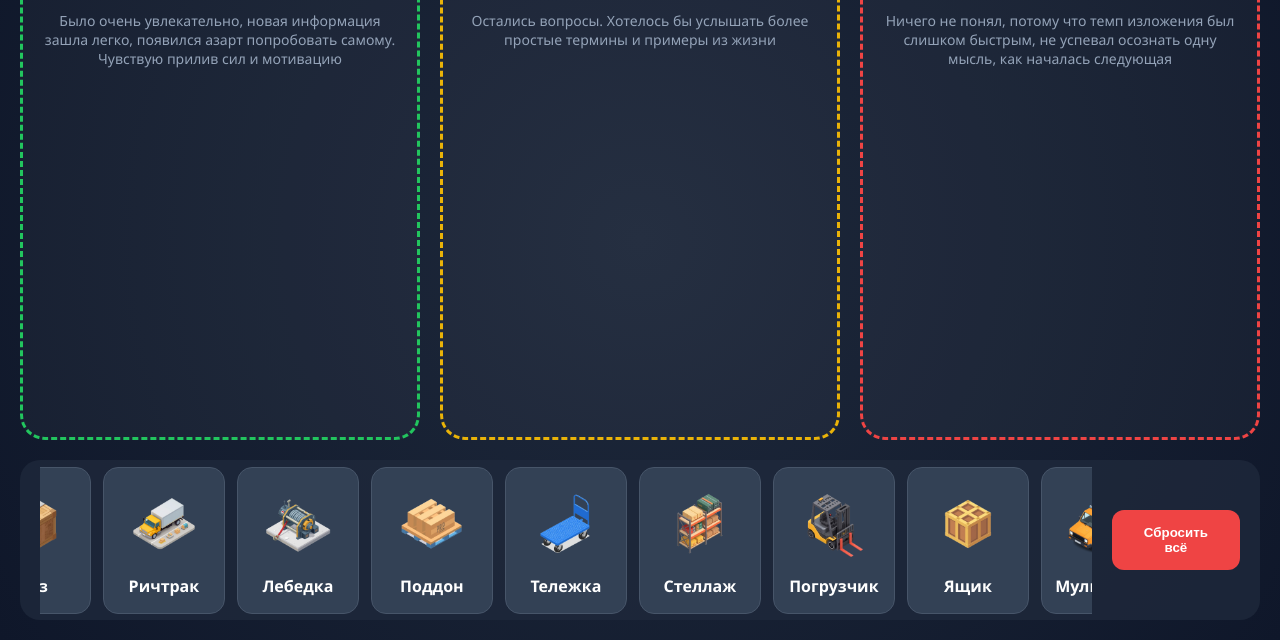
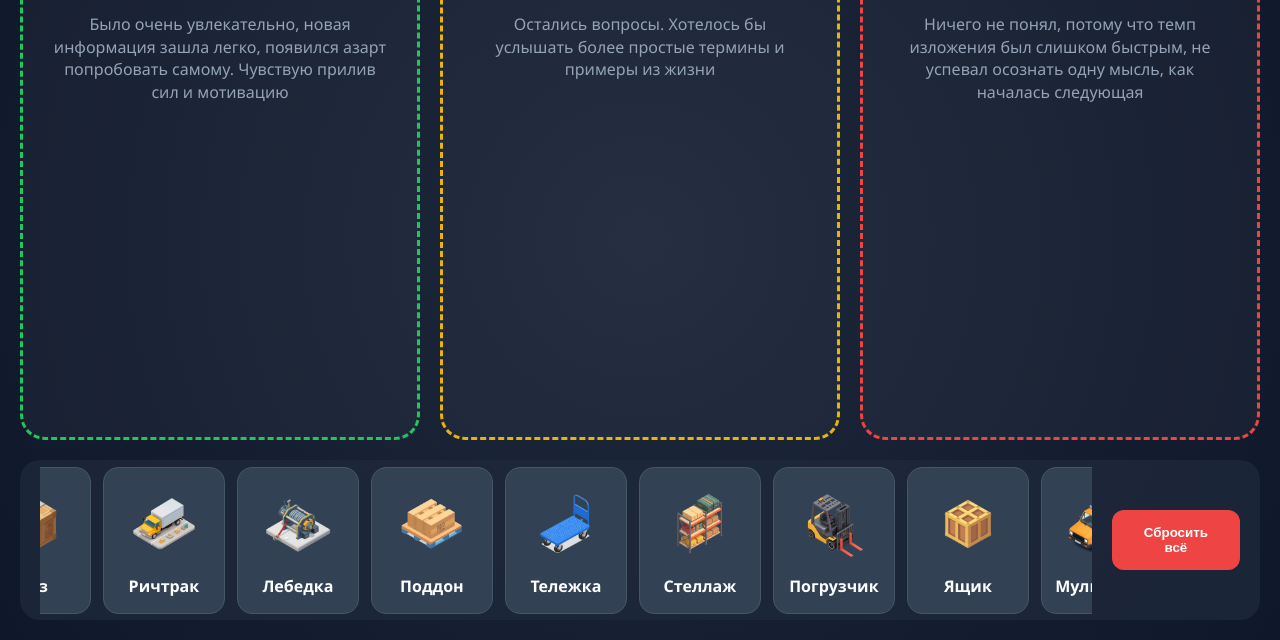
Before and after one commit to dfgfsdf4523/sklad, a plain HTML site: page index.html in a window 1280 px wide. Shown: the part 160-800 px from the top of the page. Drawn offline with Linux system fonts and the light colour scheme; files whose address does not match are found by name.

Commit message:
Update style.css

```diff
--- a/style.css
+++ b/style.css
@@ -44,12 +44,22 @@ body {
     padding: 20px;
     cursor: pointer;
     transition: background 0.3s;
+    min-height: 300px;
 }
 
 .drop-zone:active { background: rgba(56, 189, 248, 0.1); }
 
 .zone-header { width: 100%; text-align: center; font-size: 22px; font-weight: bold; pointer-events: none; }
-.drop-zone p { width: 100%; text-align: center; color: #94a3b8; font-size: 14px; pointer-events: none; }
+.drop-zone p {
+    width: 100%;
+    text-align: center;
+    color: #94a3b8;
+    font-size: 16px; /* Оптимальный размер для длинного текста */
+    line-height: 1.4; /* Межстрочный интервал для читаемости */
+    padding: 0 10px;
+    margin-bottom: 20px;
+    pointer-events: none;
+}
 
 #storage { border-color: #22c55e; }
 #receiving { border-color: #eab308; }
```
